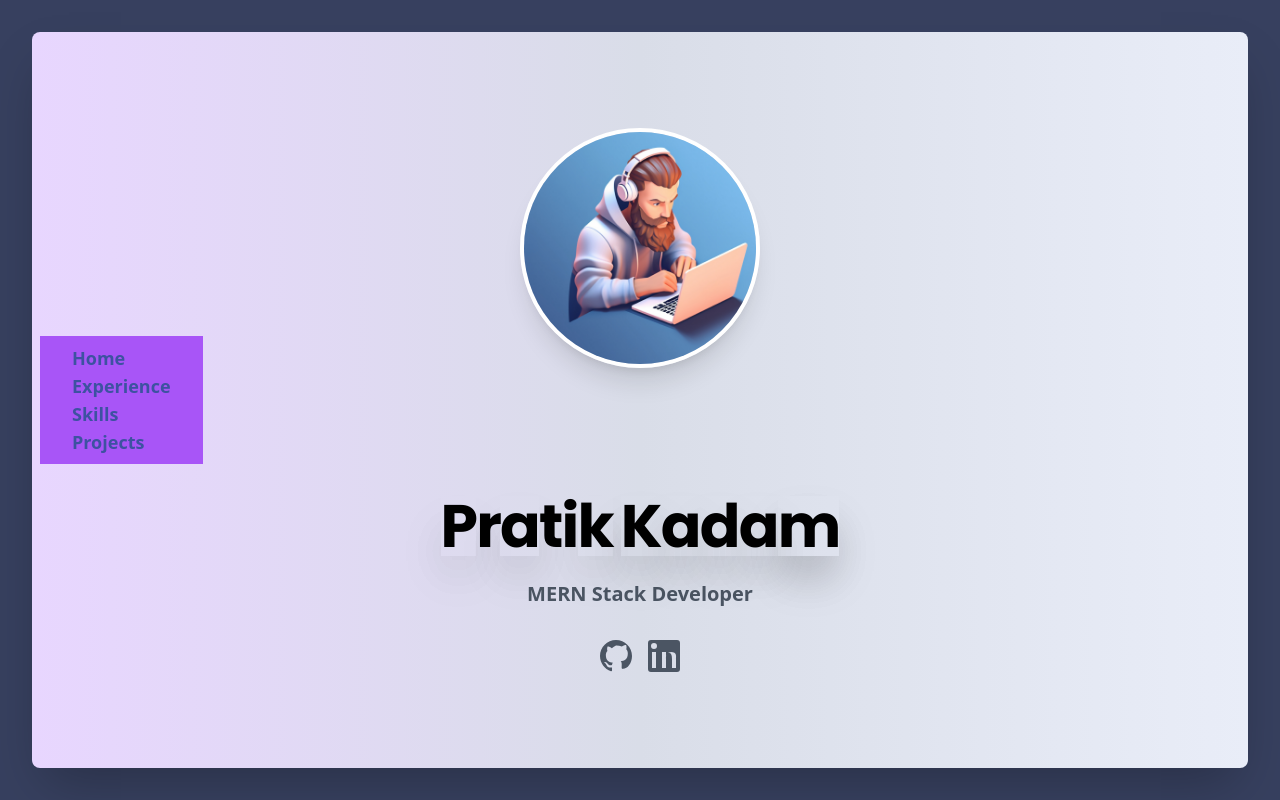
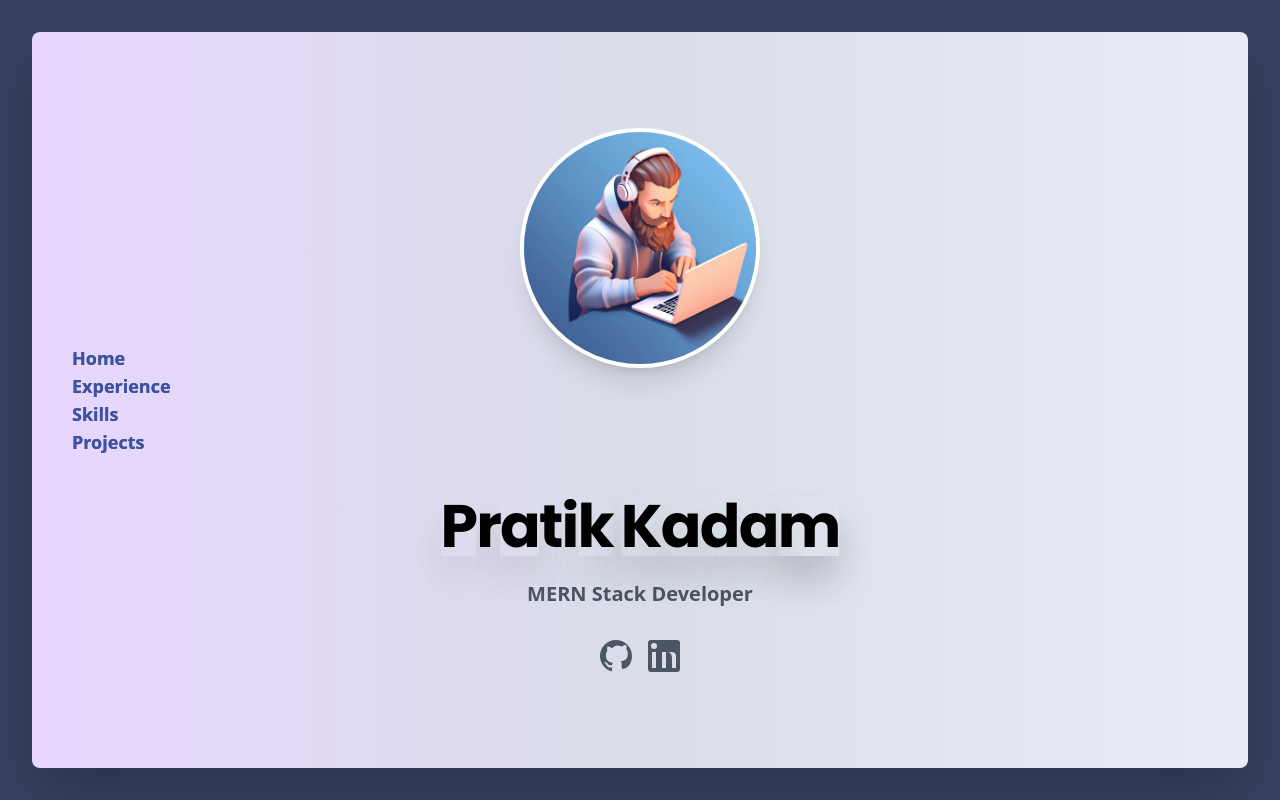
Before and after one commit to Pratikkadam00/animated-portfolio, a React (Create React App) app: page / in a window 1280 px wide. Built offline with nearby package versions, Linux system fonts and the light colour scheme.

Commit message:
navbar updated

```diff
--- a/src/components/Navbar.js
+++ b/src/components/Navbar.js
@@ -26,10 +26,12 @@ const Navbar = () => {
 
       <nav
         className={`p-2 ${
-          open ? "absolute z-20 bg-red-500" : "hidden"
-        } md:flex  bg-purple-500`}
+          open
+            ? "absolute top-12 "
+            : "hidden"
+        } md:flex`}
       >
-        <ul className="flex flex-col text-[rgb(61,82,161)]">
+        <ul className="flex md:flex-col text-[rgb(61,82,161)]">
           {["Home", "Experience", "Skills", "Projects"].map((item, index) => (
             <li key={index}>
               <Link
```
